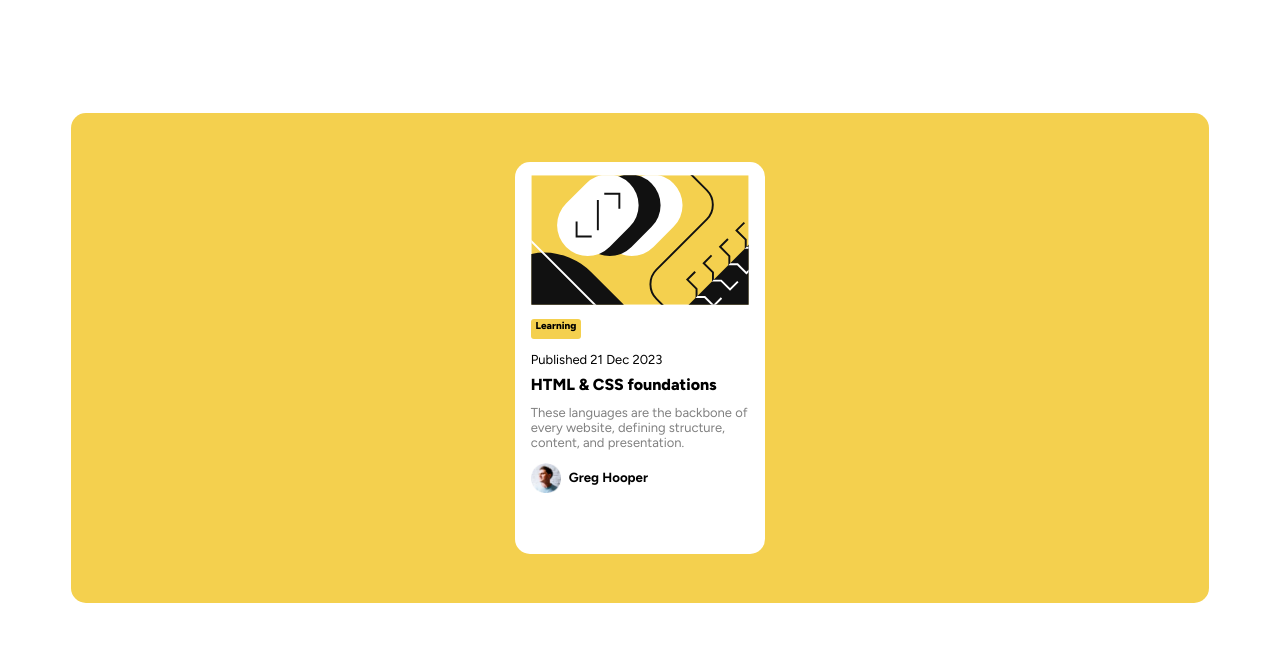
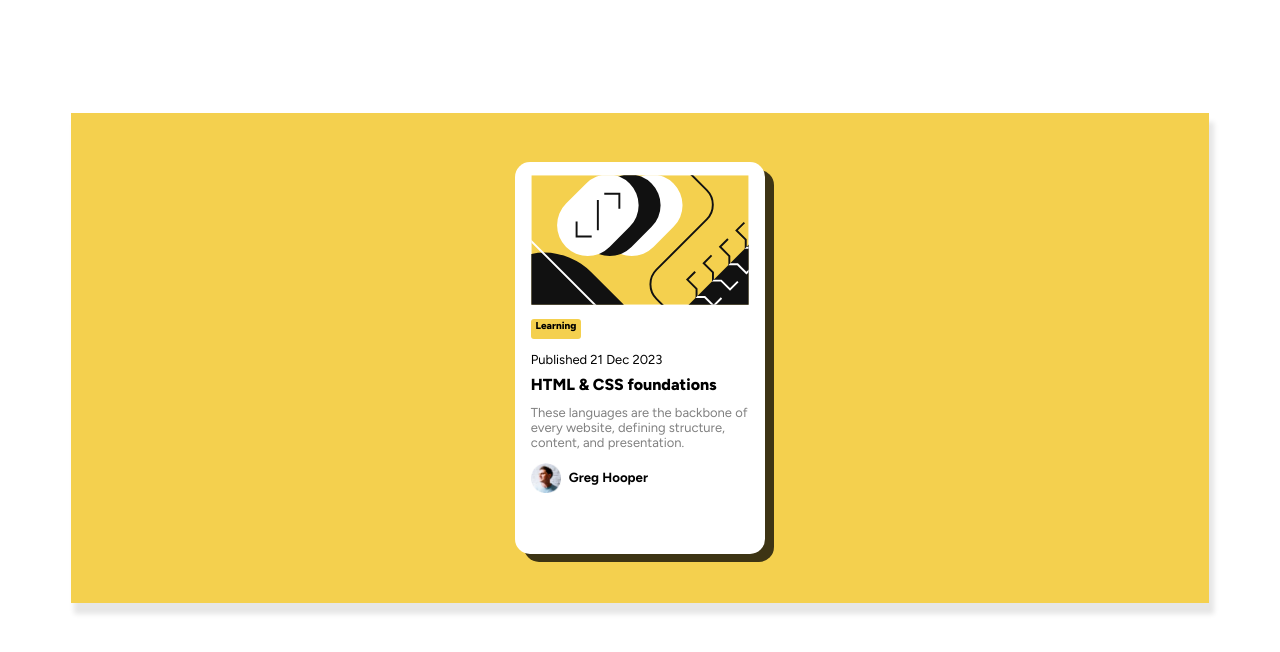
Before and after one commit to ashensavi/blog-card-component, a plain HTML site: page index.html in a window 1280 px wide. Drawn offline with Linux system fonts and the light colour scheme.

Commit message:
last commit

```diff
--- a/styles.css
+++ b/styles.css
@@ -8,7 +8,6 @@
 .blog-card-outer {
     width: 100%;
     height: 700px;
-
     display: flex;
     justify-content: center;
     align-items: center;
@@ -17,11 +16,13 @@
 .blog-card-inner {
     width: 90%;
     height: 70%;
-    border-radius: 15px;
     background-color: hsl(47, 88%, 63%);
     display: flex;
     justify-content: center;
     align-items: center;
+    -webkit-box-shadow: 4px 10px 5px 1px rgba(230,230,230,1);
+-moz-box-shadow: 4px 10px 5px 1px rgba(230,230,230,1);
+box-shadow: 4px 10px 5px 1px rgba(230,230,230,1);
 }
 
 .blog-card {
@@ -29,6 +30,9 @@
     height: 80%;
     background-color: hsl(0, 0%, 100%);
     border-radius: 15px;
+    -webkit-box-shadow: 9px 8px 0px 0px rgba(0,0,0,0.75);
+-moz-box-shadow: 9px 8px 0px 0px rgba(0,0,0,0.75);
+box-shadow: 9px 8px 0px 0px rgba(0,0,0,0.75);
 
 
 }
```
